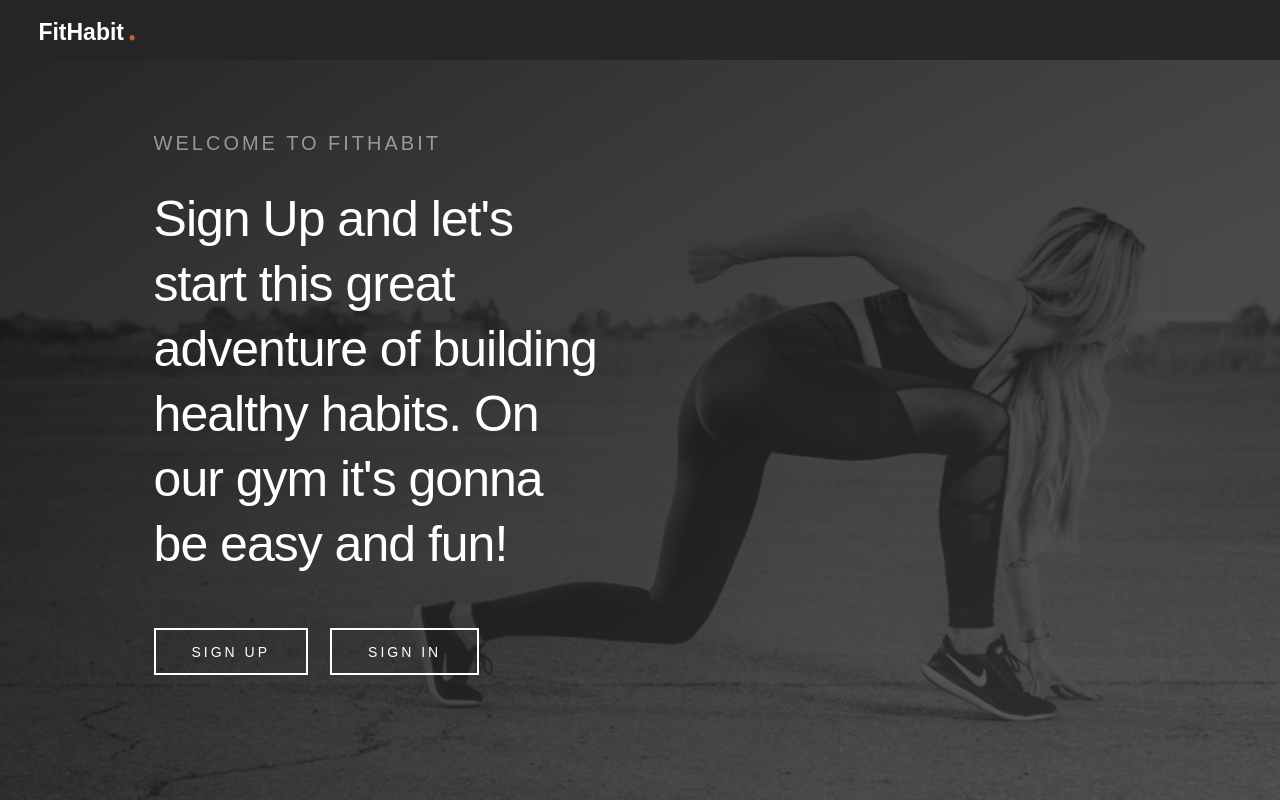
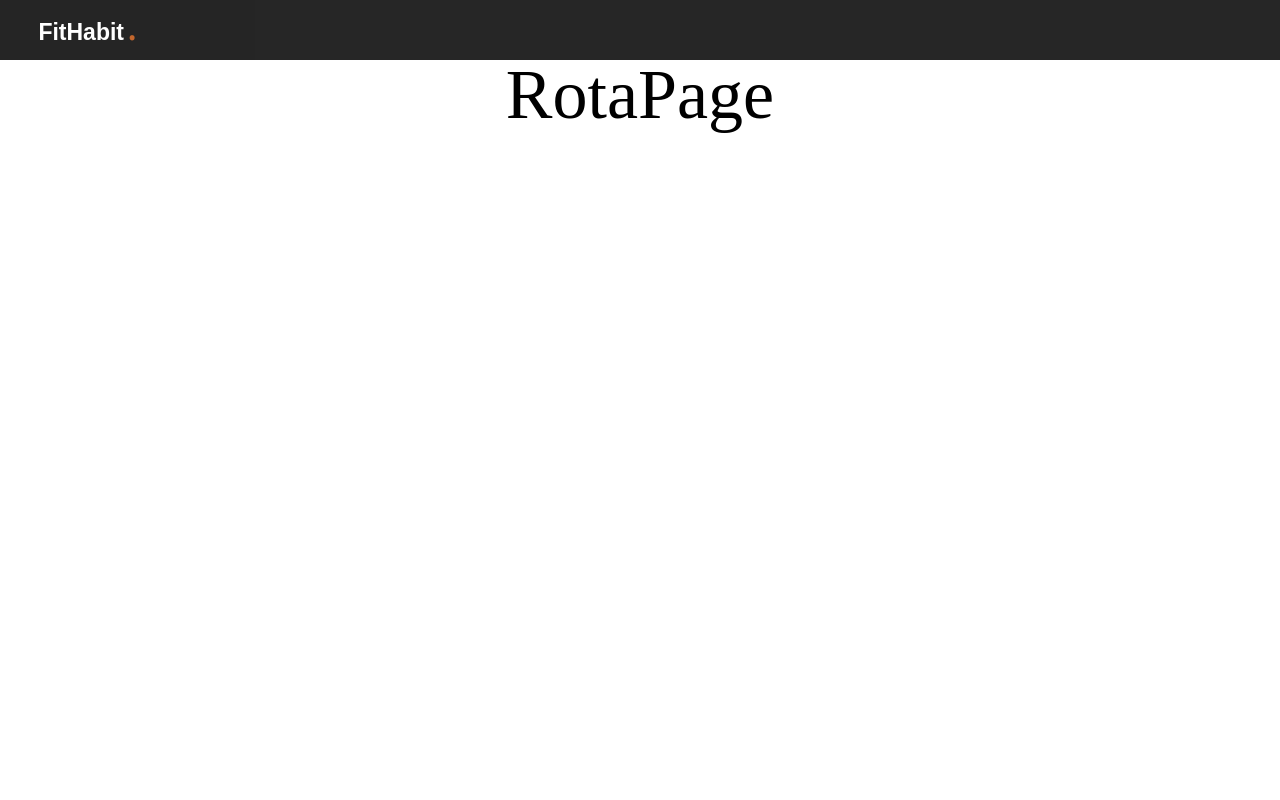
Before and after one commit to Kowal0/training-schedule-app, a React app: page /rota in a window 1280 px wide. Built offline with nearby package versions, Linux system fonts and the light colour scheme.

Commit message:
set up routes

```diff
--- a/src/App.js
+++ b/src/App.js
@@ -1,14 +1,27 @@
-import React, { Component } from 'react';
+import React, { Component, Fragment } from 'react';
+import {
+  BrowserRouter as Router,
+  Route,
+  Link,
+  Switch,
+  Redirect
+} from 'react-router-dom'
 import {LoginPage} from './components/Login/components/LoginPage';
+import {ProfilePage} from './components/Profile/components/ProfilePage';
+import {RotaPage} from './components/Rota/components/RotaPage';
 import PageNavbar from './components/Login/components/PageNavbar';
 
 class App extends Component {
   render() {
     return (
-      <div>
-        <PageNavbar/>
-        <LoginPage />
-      </div>
+      <Router>
+        <Fragment>
+          <PageNavbar/>
+          <Route path="/" exact={true} component={LoginPage} />
+          <Route path="/profile" exact={true} component={ProfilePage} />
+          <Route path="/rota" exact={true} component={RotaPage} />
+        </Fragment>
+      </Router>
 
     );
   }
--- /dev/null
+++ b/src/components/Profile/components/ProfilePage.js
@@ -0,0 +1,17 @@
+import React, { PureComponent } from 'react';
+
+import ProfilePageStyle from '../styled/ProfilePage';
+
+export class ProfilePage extends PureComponent {
+
+    render() {
+        const style = {margin: "0 auto"}
+
+        return (
+            <ProfilePageStyle>
+                <h1 style={style}>ProfilePage</h1>
+
+            </ProfilePageStyle>
+        );
+    }
+}
--- /dev/null
+++ b/src/components/Profile/styled/ProfilePage.js
@@ -0,0 +1,12 @@
+import styled from 'styled-components';
+
+export const ProfilePageStyle = styled.div`
+
+    display:flex;
+    justify-content: center;
+    h1 {font-size: 70px;}
+
+
+`;
+
+export default ProfilePageStyle;
--- /dev/null
+++ b/src/components/Rota/components/RotaPage.js
@@ -0,0 +1,17 @@
+import React, { PureComponent } from 'react';
+
+import RotaPageStyle from '../styled/RotaPage';
+
+export class RotaPage extends PureComponent {
+
+    render() {
+        const style = {margin: "0 auto"}
+
+        return (
+            <RotaPageStyle>
+                <h1 style={style}>RotaPage</h1>
+
+            </RotaPageStyle>
+        );
+    }
+}
--- /dev/null
+++ b/src/components/Rota/styled/RotaPage.js
@@ -0,0 +1,12 @@
+import styled from 'styled-components';
+
+export const RotaPageStyle = styled.div`
+
+    display:flex;
+    justify-content: center;
+    h1 {font-size: 70px;}
+
+
+`;
+
+export default RotaPageStyle;
```
